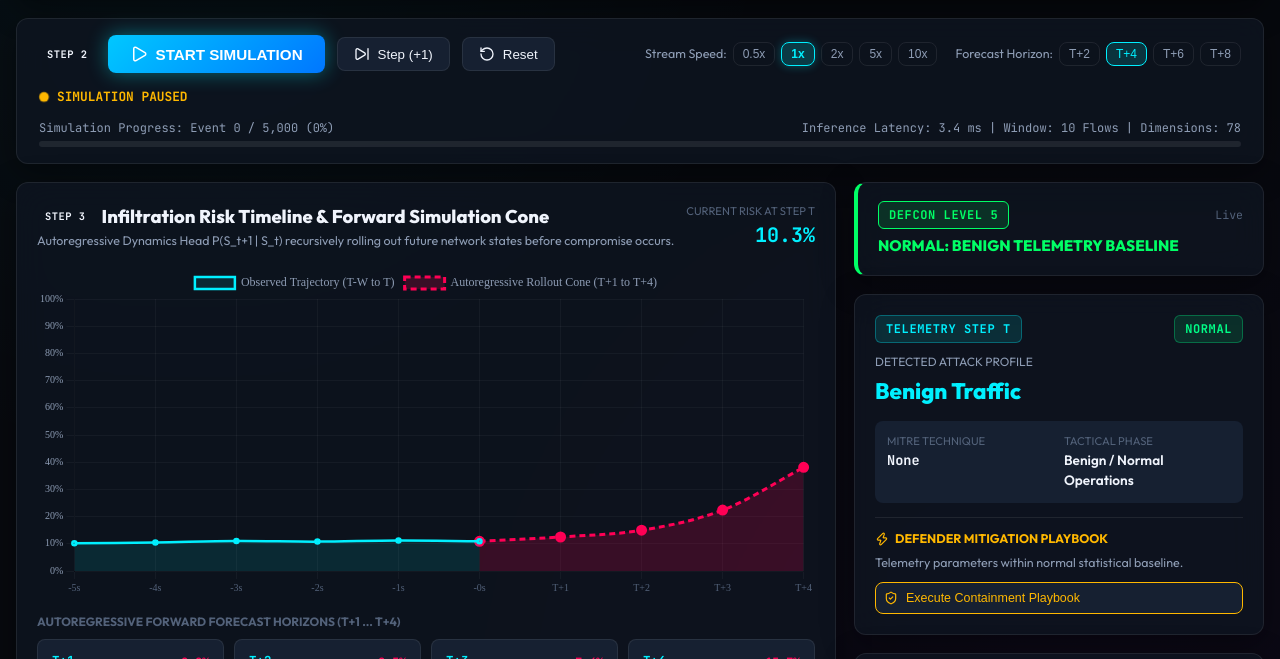
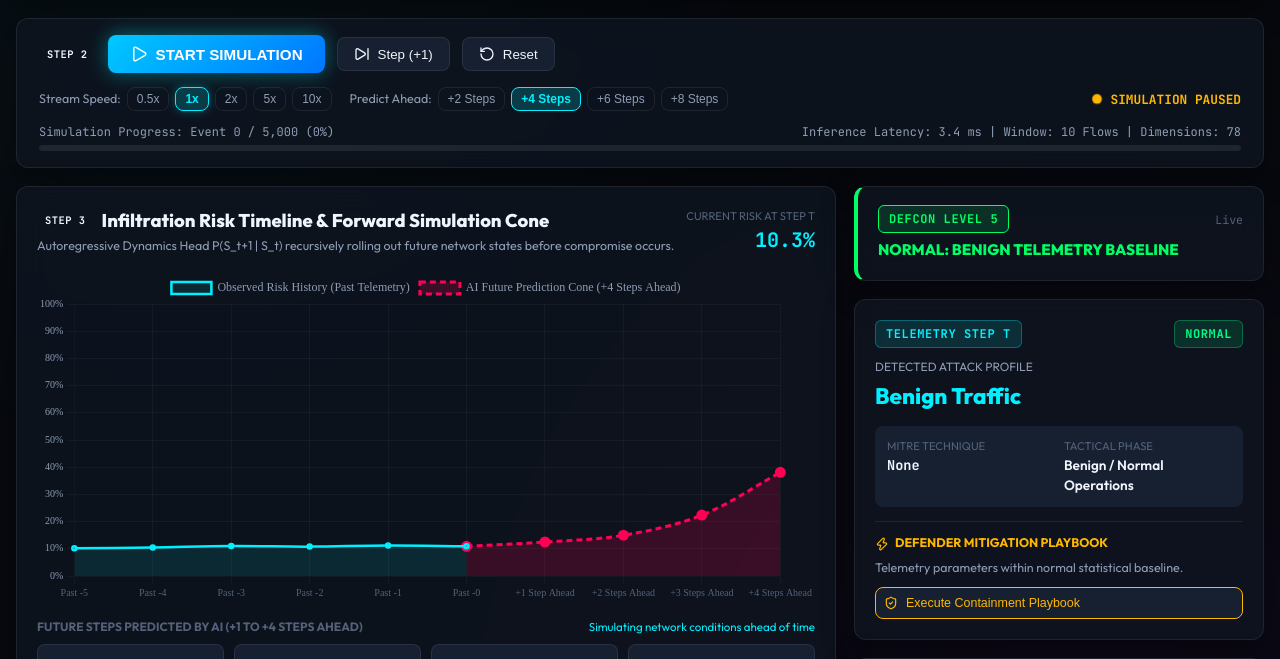
Before and after one commit to RupeshMaster/AI-Model-PS-153, a React (Vite) app in the folder frontend/: page / in a window 1280 px wide. Shown: the part 293-952 px from the top of the page. Built offline with nearby package versions, Linux system fonts and the light colour scheme; no server answers.

Commit message:
feat(ui): replace technical T+ math jargon with intuitive 'Predict Ahead: +2, +4, +6, +8 Steps' and human-readable step cards

```diff
--- a/frontend/src/pages/BenchmarkLab.jsx
+++ b/frontend/src/pages/BenchmarkLab.jsx
@@ -198,13 +198,13 @@ export default function BenchmarkLab({ currentFrame }) {
         {/* Early Warning Advantage */}
         <div className="glass-panel" style={{ padding: '18px' }}>
           <div style={{ display: 'flex', alignItems: 'center', gap: '6px', fontSize: '0.75rem', color: 'var(--accent-crimson)', textTransform: 'uppercase', fontWeight: '700' }}>
-            <Clock size={14} /> FORECAST LEAD-TIME
+            <Clock size={14} /> PRE-BREACH PREDICTION LEAD-TIME
           </div>
           <div className="mono" style={{ fontSize: '1.5rem', fontWeight: '800', color: '#FFFFFF', margin: '6px 0' }}>
-            T+1 to T+4
+            +1 to +4 Steps Ahead
           </div>
           <div style={{ fontSize: '0.75rem', color: 'var(--text-secondary)' }}>
-            Baseline: <span className="mono" style={{ color: '#FFB800' }}>Reactive Only (T=0)</span>
+            Baseline: <span className="mono" style={{ color: '#FFB800' }}>Reactive Only (0 Steps Ahead)</span>
           </div>
         </div>
 
@@ -242,9 +242,9 @@ export default function BenchmarkLab({ currentFrame }) {
                 <td className="mono" style={{ padding: '12px', textAlign: 'center', color: 'var(--accent-cyan)', fontWeight: '700' }}>MSE 0.0217 (Trained Dynamics)</td>
               </tr>
               <tr style={{ borderBottom: '1px solid rgba(255, 255, 255, 0.04)' }}>
-                <td style={{ padding: '12px', fontWeight: '600' }}>K-Step Autoregressive Forward Rollout</td>
+                <td style={{ padding: '12px', fontWeight: '600' }}>Future Threat Prediction Horizon</td>
                 <td className="mono" style={{ padding: '12px', textAlign: 'center', color: 'var(--text-secondary)' }}>Unsupported</td>
-                <td className="mono" style={{ padding: '12px', textAlign: 'center', color: '#00FF88', fontWeight: '700' }}>T+1 to T+4 Rollout Cone</td>
+                <td className="mono" style={{ padding: '12px', textAlign: 'center', color: '#00FF88', fontWeight: '700' }}>+1 to +4 Steps Ahead (Rollout)</td>
               </tr>
               <tr style={{ borderBottom: '1px solid rgba(255, 255, 255, 0.04)' }}>
                 <td style={{ padding: '12px', fontWeight: '600' }}>Explainability Mechanism</td>
--- a/frontend/src/pages/LiveDashboard.jsx
+++ b/frontend/src/pages/LiveDashboard.jsx
@@ -122,8 +122,8 @@ export default function LiveDashboard({
   };
 
   // Chart configuration: Past Trajectory + Forward Rollout Cone
-  const pastLabels = historyRisks.map((_, i) => `-${historyRisks.length - 1 - i}s`);
-  const futureLabels = trajectory.map(t => t.horizon);
+  const pastLabels = historyRisks.map((_, i) => `Past -${historyRisks.length - 1 - i}`);
+  const futureLabels = trajectory.map(t => `+${t.step} Step${t.step > 1 ? 's' : ''} Ahead`);
   const chartLabels = [...pastLabels, ...futureLabels];
 
   // Past data with nulls for future
@@ -140,7 +140,7 @@ export default function LiveDashboard({
     labels: chartLabels,
     datasets: [
       {
-        label: 'Observed Trajectory (T-W to T)',
+        label: 'Observed Risk History (Past Telemetry)',
         data: pastData,
         borderColor: '#00F0FF',
         backgroundColor: 'rgba(0, 240, 255, 0.10)',
@@ -150,7 +150,7 @@ export default function LiveDashboard({
         pointRadius: 2,
       },
       {
-        label: `Autoregressive Rollout Cone (T+1 to T+${trajectory.length})`,
+        label: `AI Future Prediction Cone (+${trajectory.length} Steps Ahead)`,
         data: futureData,
         borderColor: '#FF0055',
         backgroundColor: 'rgba(255, 0, 85, 0.18)',
@@ -410,28 +410,37 @@ export default function LiveDashboard({
               })}
             </div>
 
-            {/* Prediction Horizon */}
-            <div style={{ display: 'flex', alignItems: 'center', gap: '6px' }}>
-              <span style={{ fontSize: '0.78rem', color: 'var(--text-secondary)' }}>Forecast Horizon:</span>
-              {[2, 4, 6, 8].map(k => (
+            {/* Prediction Lookahead Depth */}
+            <div style={{ display: 'flex', alignItems: 'center', gap: '6px' }} title="How many future network events ahead the AI simulates">
+              <span style={{ fontSize: '0.78rem', color: 'var(--text-secondary)' }}>Predict Ahead:</span>
+              {[
+                { k: 2, label: '+2 Steps' },
+                { k: 4, label: '+4 Steps' },
+                { k: 6, label: '+6 Steps' },
+                { k: 8, label: '+8 Steps' },
+              ].map(item => {
+                const isActive = kSteps === item.k;
+                return (
                   <button
-                  key={k}
-                  className={`btn-secondary ${kSteps === k ? 'active' : ''}`}
+                    key={item.k}
+                    className={`btn-secondary ${isActive ? 'active' : ''}`}
                     style={{
                       padding: '4px 9px',
                       fontSize: '0.75rem',
-                    borderColor: kSteps === k ? 'var(--accent-cyan)' : 'var(--border-subtle)',
-                    background: kSteps === k ? 'rgba(0, 240, 255, 0.15)' : 'transparent',
-                    color: kSteps === k ? 'var(--accent-cyan)' : 'var(--text-secondary)'
+                      borderColor: isActive ? 'var(--accent-cyan)' : 'var(--border-subtle)',
+                      background: isActive ? 'rgba(0, 240, 255, 0.18)' : 'transparent',
+                      color: isActive ? 'var(--accent-cyan)' : 'var(--text-secondary)',
+                      fontWeight: isActive ? '700' : '500'
                     }}
                     onClick={() => {
-                    setKSteps(k);
-                    sendControl({ action: 'SET_HORIZON', k_steps: k });
+                      setKSteps(item.k);
+                      sendControl({ action: 'SET_HORIZON', k_steps: item.k });
                     }}
                   >
-                  T+{k}
+                    {item.label}
                   </button>
-              ))}
+                );
+              })}
             </div>
 
           </div>
@@ -548,8 +557,13 @@ export default function LiveDashboard({
 
           {/* Forward Horizon Prediction Cards (T+1 to T+K) */}
           <div>
-            <div style={{ fontSize: '0.75rem', fontWeight: '700', color: 'var(--text-muted)', textTransform: 'uppercase', marginBottom: '8px' }}>
-              Autoregressive Forward Forecast Horizons (T+1 ... T+{trajectory.length})
+            <div style={{ display: 'flex', justifyContent: 'space-between', alignItems: 'center', marginBottom: '8px' }}>
+              <span style={{ fontSize: '0.75rem', fontWeight: '700', color: 'var(--text-muted)', textTransform: 'uppercase' }}>
+                Future Steps Predicted by AI (+1 to +{trajectory.length} Steps Ahead)
+              </span>
+              <span style={{ fontSize: '0.72rem', color: 'var(--accent-cyan)' }}>
+                Simulating network conditions ahead of time
+              </span>
             </div>
 
             <div style={{ display: 'grid', gridTemplateColumns: `repeat(${trajectory.length}, 1fr)`, gap: '10px' }}>
@@ -560,6 +574,7 @@ export default function LiveDashboard({
 
                 const isCritical = step.infiltration_probability >= 70.0;
                 const isElevated = step.infiltration_probability >= 35.0;
+                const readableStepName = step.step === 1 ? 'Next Flow (+1)' : `+${step.step} Flows Ahead`;
 
                 return (
                   <div
@@ -574,7 +589,7 @@ export default function LiveDashboard({
                   >
                     <div style={{ display: 'flex', justifyContent: 'space-between', alignItems: 'center' }}>
                       <span className="mono" style={{ fontSize: '0.78rem', color: 'var(--accent-cyan)', fontWeight: '700' }}>
-                        {step.horizon}
+                        {readableStepName}
                       </span>
                       <span className="mono" style={{ fontSize: '0.72rem', color: delta > 0 ? '#FF0055' : '#00FF88', fontWeight: '600' }}>
                         {delta >= 0 ? `+${delta.toFixed(1)}%` : `${delta.toFixed(1)}%`}
@@ -586,7 +601,7 @@ export default function LiveDashboard({
                     </div>
 
                     <div style={{ fontSize: '0.7rem', color: 'var(--text-secondary)' }}>
-                      MITRE Stage {step.predicted_phase_idx}
+                      Predicted MITRE Stage {step.predicted_phase_idx}
                     </div>
                   </div>
                 );
```
Lines whose indentation alone changed are shown as unchanged.
